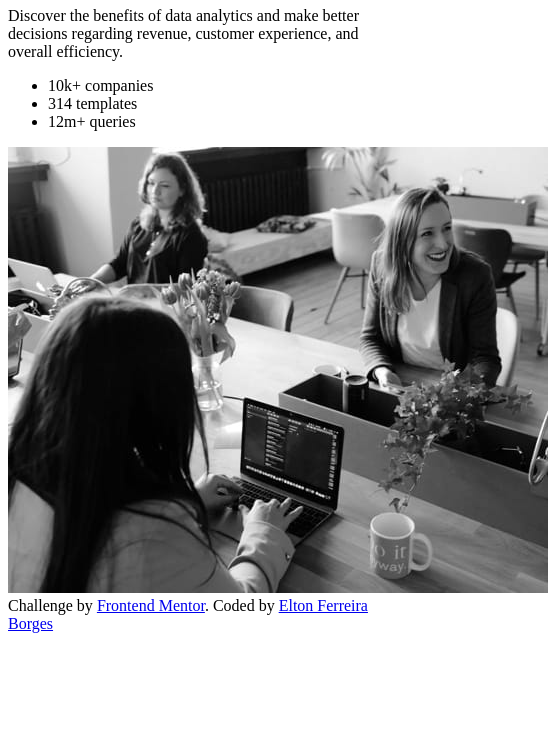
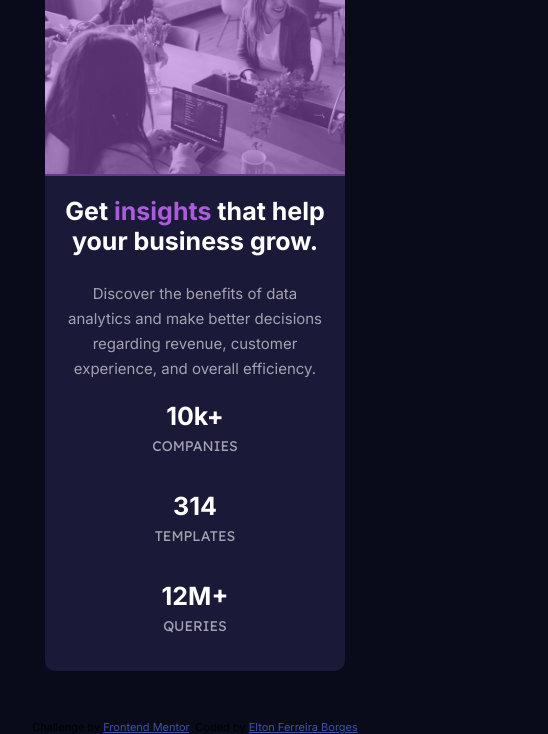
Before and after one commit to CriM1Nal1337/stats-preview-card-component-main, a plain HTML site: page index.html in a window 390 px wide. Shown: the part 110-844 px from the top of the page, 548 px wide, since content can reach past the window. Drawn offline with Linux system fonts and the light colour scheme.

Commit message:
style-finish

```diff
--- a/index.html
+++ b/index.html
@@ -10,10 +10,21 @@
       sizes="32x32"
       href="src/images/favicon-32x32.png"
     />
+    <link rel="stylesheet" href="src/css/style.css" />
+    <link rel="stylesheet" href="src/css/reset.css" />
+    <link rel="stylesheet" href="src/css/responsive.css" />
+    <link rel="stylesheet" href="src/css/variables.css" />
+    <link rel="preconnect" href="https://fonts.googleapis.com" />
+    <link rel="preconnect" href="https://fonts.gstatic.com" crossorigin />
+    <link
+      href="https://fonts.googleapis.com/css2?family=Inter:wght@400;700&display=swap"
+      rel="stylesheet"
+    />
     <title>Frontend Mentor | Stats preview card component</title>
   </head>
   <body>
-    <main>
+    <main class="container">
+      <div class="left">
         <h1 class="title">
           Get <span class="title-span">insights</span> that help your business
           grow.
@@ -24,12 +35,26 @@
           regarding revenue, customer experience, and overall efficiency.
         </p>
 
-      <ul>
-        <li class="insight">10k+ companies</li>
-        <li class="insight">314 templates</li>
-        <li class="insight">12m+ queries</li>
+        <ul class="insights">
+          <li class="insight"><span class="span">10k+</span> companies</li>
+          <li class="insight"><span class="span">314</span> templates</li>
+          <li class="insight"><span class="span">12M+</span> queries</li>
         </ul>
-      <img src="images/image-header-desktop.jpg" alt="" srcset="" />
+      </div>
+      <div class="right">
+        <picture>
+          <source
+            media="(max-width: 768px)"
+            srcset="src/images/image-header-mobile.jpg"
+          />
+          <source
+            media="(min-width: 769px)"
+            srcset="src/images/image-header-desktop.jpg"
+          />
+          <img src="src/images/image-header-desktop.jpg" alt="image-header" class="image" />
+          <div class="overlay"></div>
+        </picture>
+      </div>
     </main>
     <footer class="attribution">
       Challenge by
--- a/src/css/reset.css
+++ b/src/css/reset.css
@@ -4,9 +4,20 @@
   box-sizing: border-box;
 }
 
+html{
+  font-size: 62.5%
+}
+
+ul{
+  list-style: none;
+}
+
+
 .attribution {
-  font-size: 11px;
+  font-size: 1.1rem;
   text-align: center;
+  position: absolute;
+  bottom: 0;
 }
 .attribution a {
   color: hsl(228, 45%, 44%);
--- /dev/null
+++ b/src/css/responsive.css
@@ -0,0 +1,43 @@
+@media (max-width: 1024px) {
+    .container {
+        flex-direction: column;
+        width: 30rem;
+    }
+
+    .left{
+        order: 1;
+        padding: 2rem;
+        width: 100%;
+        height: 100%;
+    }
+
+    .left .title{
+        text-align: center;
+        font-size: 2.5rem;
+    }
+
+    .left .paragrafh{
+        text-align: center;
+        margin-bottom: 2rem;
+        font-size: 1.5rem;
+    }
+
+    .left .insights{
+        flex-direction: column;
+        align-items: center;
+        gap: 3rem;
+        margin-bottom: 1rem;
+    }
+
+    .insights .insight{
+        align-items: center;
+    }
+
+    .right{
+        order: 0;
+    }
+    .image, .overlay {
+        border-bottom-right-radius: 0;
+        border-top-left-radius: 1rem;
+    }
+}
--- a/src/css/style.css
+++ b/src/css/style.css
@@ -0,0 +1,91 @@
+@import url("https://fonts.googleapis.com/css2?family=Lexend+Deca&display=swap");
+
+body {
+  height: 100vh;
+  background-color: var(--Verydarkblue);
+}
+
+body,
+.container {
+  display: flex;
+  justify-content: center;
+  align-items: center;
+  font-family: "Inter", sans-serif;
+}
+
+.container {
+  background-color: var(--Darkdesaturatedblue);
+  border-radius: 1rem;
+}
+
+.left {
+  width: 57rem;
+  padding: 1.3rem 11rem 0 7.3rem;
+}
+
+.left .title {
+  color: var(--White);
+  font-size: 3.6rem;
+  font-weight: 700;
+  margin-bottom: 2.5rem;
+}
+
+.left .title-span {
+  color: var(--Softviolet);
+}
+
+.left .paragrafh {
+  color: var(--Slightlytransparentwhite);
+  font-size: 1.5rem;
+  line-height: 2.5rem;
+  font-weight: 400;
+  margin-bottom: 7.5rem;
+}
+
+.left .insights {
+  display: flex;
+  gap: 6rem;
+}
+
+.left .insight {
+  color: var(--Slightlytransparentwhite);
+  display: flex;
+  flex-direction: column;
+  font-family: "Lexend Deca", sans-serif;
+  text-transform: uppercase;
+  font-size: 1.4rem;
+  font-weight: 400;
+  line-height: 3rem;
+}
+
+.left .insight .span {
+  font-family: "Inter", sans-serif;
+  color: var(--White);
+  text-transform: none;
+  font-size: 2.5rem;
+  font-weight: 700;
+}
+
+.right {
+  position: relative;
+  display: inline-block;
+}
+
+.image {
+  object-fit: cover;
+}
+
+.image, .overlay {
+  border-top-right-radius: 1rem;
+border-bottom-right-radius: 1rem;
+  width: 100%;
+  height: 100%;
+}
+
+.overlay {
+  position: absolute;
+  top: 0;
+  left: 0;
+  background-color: var(--Imagem);
+  pointer-events: none;
+}
--- /dev/null
+++ b/src/css/variables.css
@@ -0,0 +1,8 @@
+:root {
+  --Verydarkblue: hsl(233, 47%, 7%);
+  --Darkdesaturatedblue: hsl(244, 38%, 16%);
+  --Softviolet: hsl(277, 64%, 61%);
+  --Imagem: hsla(277, 64%, 61%, 0.5);
+  --White: hsl(0, 0%, 100%);
+  --Slightlytransparentwhite: hsla(0, 0%, 100%, 0.6);
+}
```
Lines whose indentation alone changed are shown as unchanged.
